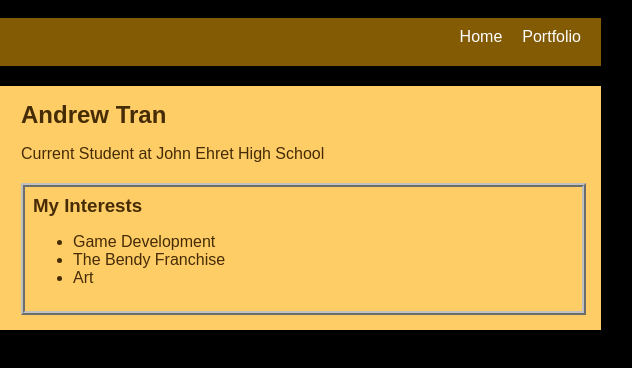
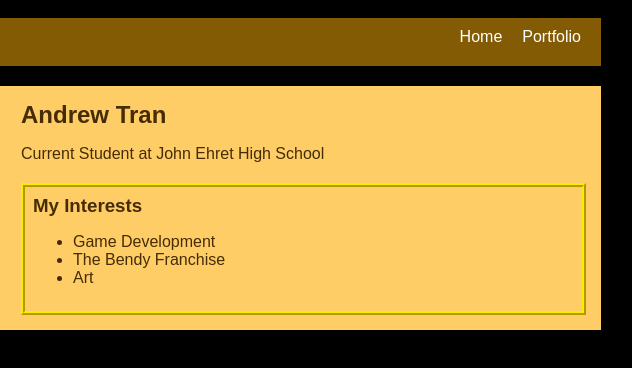
Before and after one commit to AndrewT270/AndrewT270.github.io, a plain HTML site: page index.html in a window 1280 px wide. Shown: the full height of the page, 439-1071 px from the left. Drawn offline with Linux system fonts and the light colour scheme.

Commit message:
add index.html and css files

```diff
--- a/style.css
+++ b/style.css
@@ -67,7 +67,7 @@ main {
 
 /* interests section styles */
 #interests {
-    border: 4px silver ridge;
+    border: 4px rgb(255, 234, 0) ridge;
     padding: 8px;
     margin-top: 20px;
 }
```
